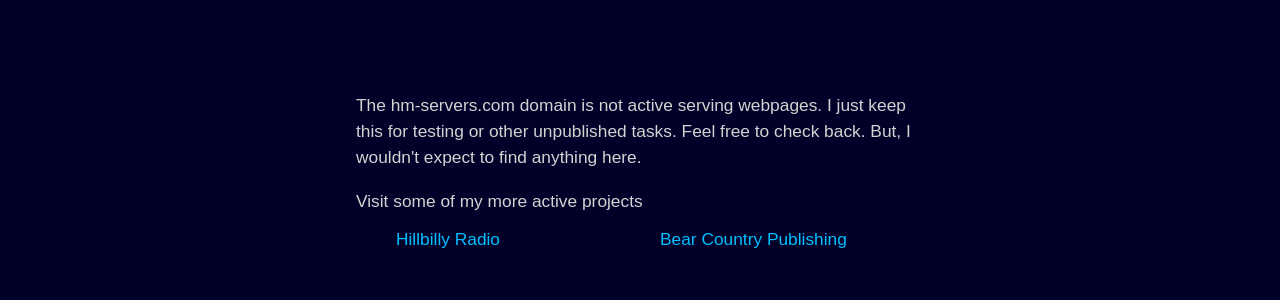
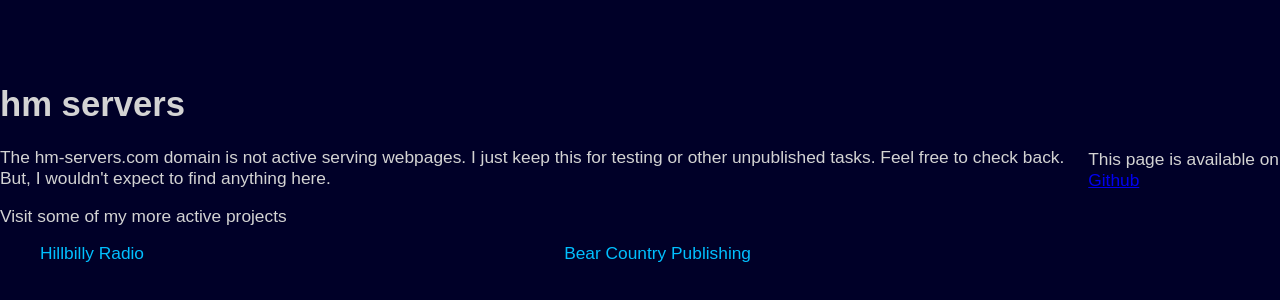
Before and after one commit to caldwmark/gatsby-simple-splash-page, a Gatsby site: page / in a window 1280 px wide. Shown: the part 230-530 px from the top of the page. Built offline with nearby package versions, Linux system fonts and the light colour scheme; Gatsby itself is replaced by a stand-in of ours.

Commit message:
added sticky footer, external links from Link

```diff
--- a/src/pages/index.jsx
+++ b/src/pages/index.jsx
@@ -1,30 +1,41 @@
-import React from "react";
-import { Link } from "gatsby"
+import React from "react"
+
 import { SEO } from "../components/seo"
-import "/static/css/global.css";
+import "/static/css/global.css"
 
 export default function Home() {
   return (
-    <article className='container'>
-      <title>hm servers</title>
-      <div className='main'>
+    <main className="container">
+      <div className="content">
+        <h1>hm servers</h1>
         <p>
-          The hm-servers.com domain is not active serving webpages.  I just keep this for
-          testing or other unpublished tasks.  Feel free to check back.  But, I wouldn't
-          expect to find anything here.
+          The hm-servers.com domain is not active serving webpages. I just keep
+          this for testing or other unpublished tasks. Feel free to check back.
+          But, I wouldn't expect to find anything here.
         </p>
         <div>
           Visit some of my more active projects
-          <ul className='links'>
-            <li><Link to="https://www.hillbillyradio.net">Hillbilly Radio</Link></li>
-            <li><Link to='https://www.bearcountrypublishing.com'>Bear Country Publishing</Link></li>
+          <ul className="links">
+            <li>
+              <a href="https://www.hillbillyradio.net">Hillbilly Radio</a>
+            </li>
+            <li>
+              <a href="https://bearcountrypublishing.com">
+                Bear Country Publishing
+              </a>
+            </li>
           </ul>
         </div>
       </div>
-    </article>
+      <footer>
+        This page is available on
+        <a href="https://github.com/caldwmark/gatsby-simple-splash-page">
+          {" "}
+          Github
+        </a>
+      </footer>
+    </main>
   )
 }
 
-export const Head = () => (
-  <SEO />
-)
+export const Head = () => <SEO />
```
